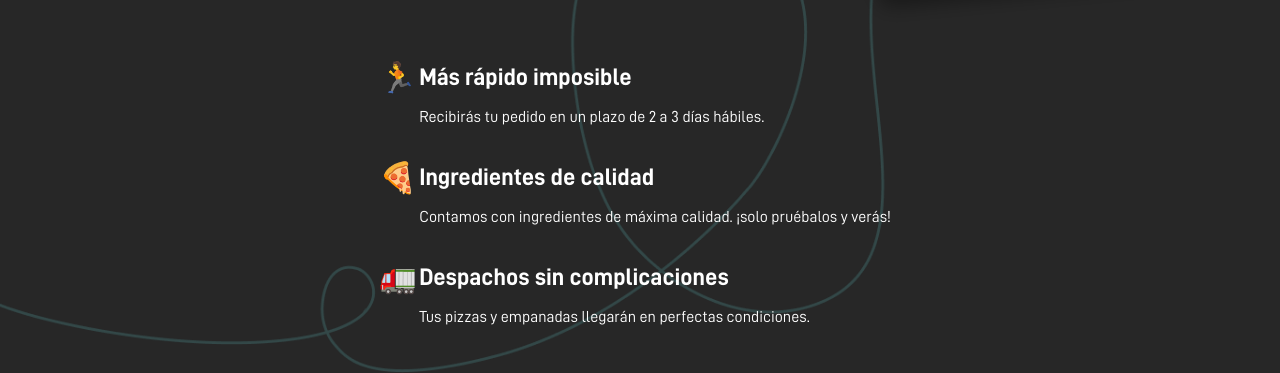
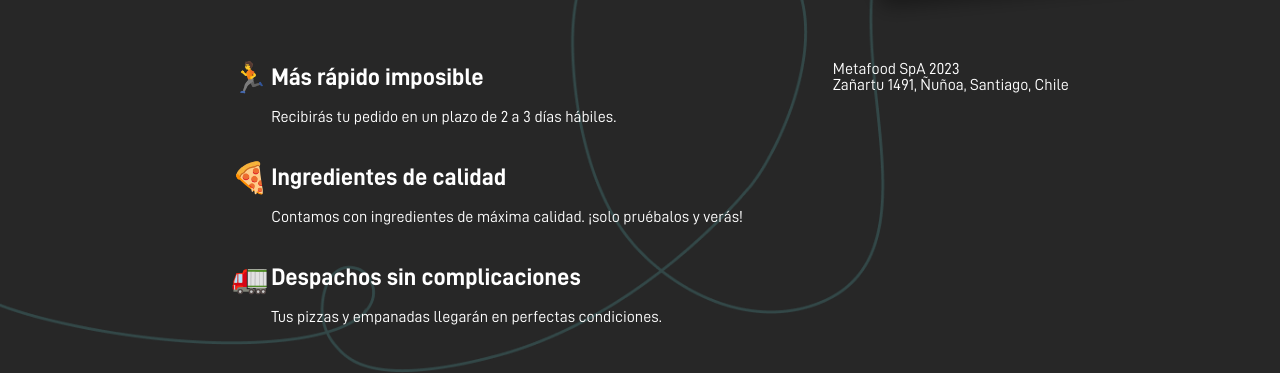
Before and after one commit to metafoodcl/metafoodcl.github.io, a plain HTML site: page index.html in a window 1280 px wide. Shown: the part 644-1017 px from the top of the page. Drawn offline with Linux system fonts and the light colour scheme.

Commit message:
verification

```diff
--- a/index.html
+++ b/index.html
@@ -48,6 +48,7 @@
         <p class="text">Tus pizzas y empanadas llegarán en perfectas condiciones.</p>
       </div>
     </div>
+    <p id="companyname">Metafood SpA 2023<br>Zañartu 1491, Ñuñoa, Santiago, Chile</p>
   </div>
 </body>
 </html>
--- a/style.css
+++ b/style.css
@@ -15,6 +15,11 @@ body {
   background-attachment: fixed;
   background-size: contain;
   background-position-y: bottom;
+}
+
+#companyname {
+  color: white;
+  font-family: DDin;
 }
 
 #title {
```
